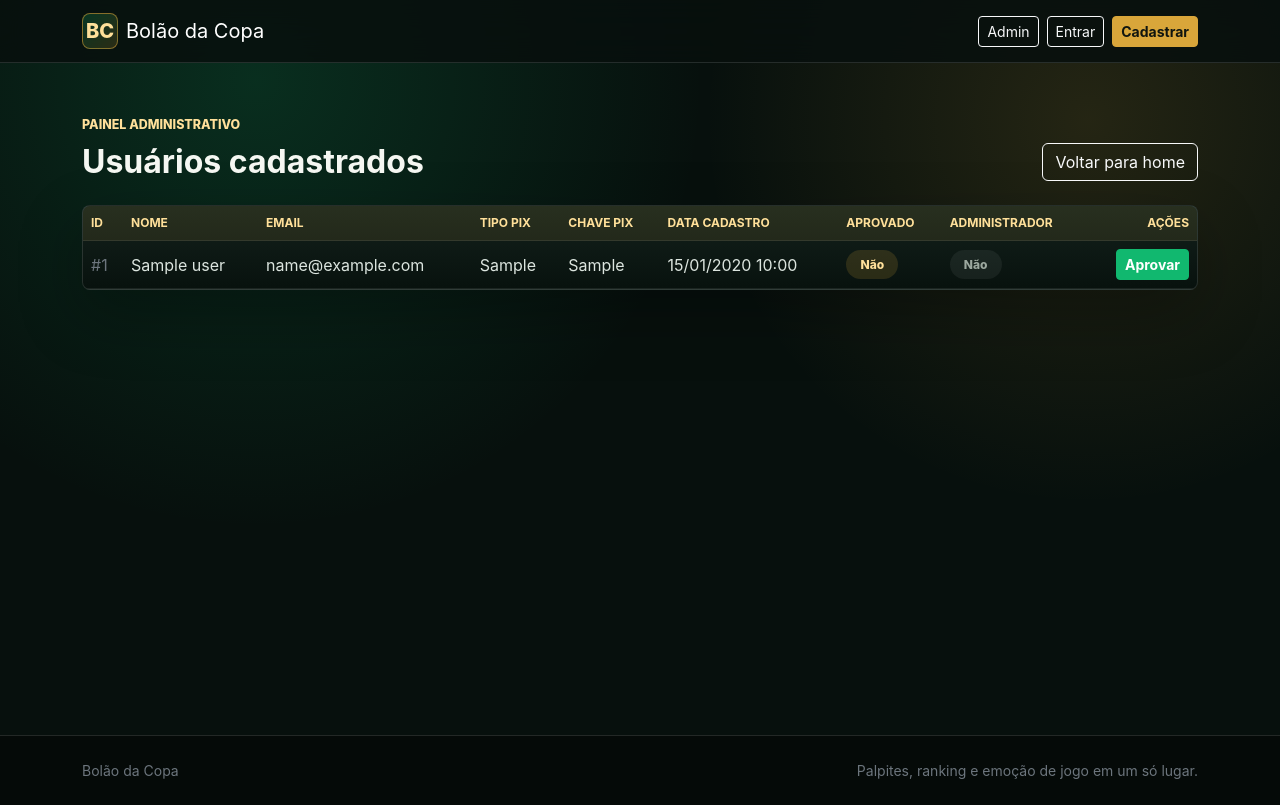
After one commit to jardelberti/bolao-copa, a FastAPI app: template app/templates/admin/users.html in a window 1280 px wide. The commit adds this page. Run offline with FastAPI, Linux system fonts and the light colour scheme; the template is opened without the code that fills it: most values are stand-ins (such as "Sample title", 1, 10 or a date in 2020).

Commit message:
Implementa painel administrativo de usuarios

```diff
--- a/app/main.py
+++ b/app/main.py
@@ -6,6 +6,7 @@ from fastapi.staticfiles import StaticFiles
 #from app.models.base import Base
 #from app.models.user import User
 #from app.core.database import engine
+from app.routes.admin import router as admin_router
 from app.routes.auth import router as auth_router
 from app.routes.web import router as web_router
 
@@ -23,3 +24,4 @@ app.mount(
 
 app.include_router(web_router)
 app.include_router(auth_router)
+app.include_router(admin_router)
--- a/app/static/css/app.css
+++ b/app/static/css/app.css
@@ -214,6 +214,70 @@ body {
     color: var(--app-text);
 }
 
+.admin-section {
+    min-height: calc(100vh - 8rem);
+}
+
+.admin-table-shell {
+    overflow: hidden;
+    background: linear-gradient(180deg, rgba(20, 34, 29, 0.98), rgba(8, 18, 14, 0.98));
+    border: 1px solid var(--app-border);
+    border-radius: 0.5rem;
+    box-shadow: 0 1.5rem 4rem rgba(0, 0, 0, 0.28);
+}
+
+.admin-table {
+    --bs-table-bg: transparent;
+    --bs-table-color: var(--app-text);
+    --bs-table-border-color: rgba(255, 255, 255, 0.08);
+    --bs-table-hover-bg: rgba(255, 255, 255, 0.04);
+    min-width: 980px;
+}
+
+.admin-table thead th {
+    background: rgba(217, 166, 58, 0.1);
+    color: var(--app-gold-soft);
+    font-size: 0.75rem;
+    letter-spacing: 0;
+    text-transform: uppercase;
+    white-space: nowrap;
+}
+
+.admin-table tbody td {
+    color: #dce5df;
+}
+
+.status-pill {
+    display: inline-flex;
+    align-items: center;
+    justify-content: center;
+    min-width: 3.25rem;
+    padding: 0.35rem 0.65rem;
+    border-radius: 999px;
+    font-size: 0.75rem;
+    font-weight: 800;
+}
+
+.status-approved {
+    background: rgba(17, 184, 111, 0.16);
+    color: #7dffbe;
+}
+
+.status-pending {
+    background: rgba(217, 166, 58, 0.16);
+    color: var(--app-gold-soft);
+}
+
+.status-admin {
+    background: rgba(255, 255, 255, 0.12);
+    color: var(--app-text);
+}
+
+.status-muted {
+    background: rgba(255, 255, 255, 0.06);
+    color: var(--app-muted);
+}
+
 .feature-number {
     color: var(--app-green);
     font-weight: 900;
--- /dev/null
+++ b/app/templates/admin/users.html
@@ -0,0 +1,86 @@
+{% extends "base.html" %}
+
+{% block content %}
+<section class="admin-section py-5">
+    <div class="container">
+        <div class="d-flex flex-column flex-lg-row justify-content-between align-items-lg-end gap-3 mb-4">
+            <div>
+                <span class="section-kicker">Painel administrativo</span>
+                <h1 class="h2 fw-bold mt-2 mb-0">Usuários cadastrados</h1>
+            </div>
+            <a class="btn btn-outline-light" href="/">Voltar para home</a>
+        </div>
+
+        <div class="admin-table-shell">
+            <div class="table-responsive">
+                <table class="table admin-table align-middle mb-0">
+                    <thead>
+                        <tr>
+                            <th>ID</th>
+                            <th>Nome</th>
+                            <th>Email</th>
+                            <th>Tipo PIX</th>
+                            <th>Chave PIX</th>
+                            <th>Data cadastro</th>
+                            <th>Aprovado</th>
+                            <th>Administrador</th>
+                            <th class="text-end">Ações</th>
+                        </tr>
+                    </thead>
+                    <tbody>
+                        {% for user in users %}
+                        <tr>
+                            <td class="text-secondary">#{{ user.id }}</td>
+                            <td>{{ user.name }}</td>
+                            <td>{{ user.email }}</td>
+                            <td>{{ user.pix_type }}</td>
+                            <td>{{ user.pix_key }}</td>
+                            <td>
+                                {% if user.created_at %}
+                                    {{ user.created_at.strftime("%d/%m/%Y %H:%M") }}
+                                {% else %}
+                                    -
+                                {% endif %}
+                            </td>
+                            <td>
+                                {% if user.is_approved %}
+                                    <span class="status-pill status-approved">Sim</span>
+                                {% else %}
+                                    <span class="status-pill status-pending">Não</span>
+                                {% endif %}
+                            </td>
+                            <td>
+                                {% if user.is_admin %}
+                                    <span class="status-pill status-admin">Sim</span>
+                                {% else %}
+                                    <span class="status-pill status-muted">Não</span>
+                                {% endif %}
+                            </td>
+                            <td>
+                                <div class="d-flex justify-content-end gap-2">
+                                    {% if user.is_approved %}
+                                    <form method="post" action="/admin/users/{{ user.id }}/revoke-approval">
+                                        <button class="btn btn-outline-light btn-sm" type="submit">Revogar</button>
+                                    </form>
+                                    {% else %}
+                                    <form method="post" action="/admin/users/{{ user.id }}/approve">
+                                        <button class="btn btn-success btn-sm" type="submit">Aprovar</button>
+                                    </form>
+                                    {% endif %}
+                                </div>
+                            </td>
+                        </tr>
+                        {% else %}
+                        <tr>
+                            <td colspan="9" class="text-center text-secondary py-5">
+                                Nenhum usuário cadastrado ainda.
+                            </td>
+                        </tr>
+                        {% endfor %}
+                    </tbody>
+                </table>
+            </div>
+        </div>
+    </div>
+</section>
+{% endblock %}
--- a/app/templates/base.html
+++ b/app/templates/base.html
@@ -15,6 +15,7 @@
                 <span>Bolão da Copa</span>
             </a>
             <div class="d-flex align-items-center gap-2">
+                <a class="btn btn-outline-light btn-sm" href="/admin/users">Admin</a>
                 <a class="btn btn-outline-light btn-sm" href="#">Entrar</a>
                 <a class="btn btn-gold btn-sm" href="/register">Cadastrar</a>
             </div>
```
Also changed, not shown: app/routes/admin.py (added, +67 -0 lines), app/schemas/user.py (+9 -2 lines).
